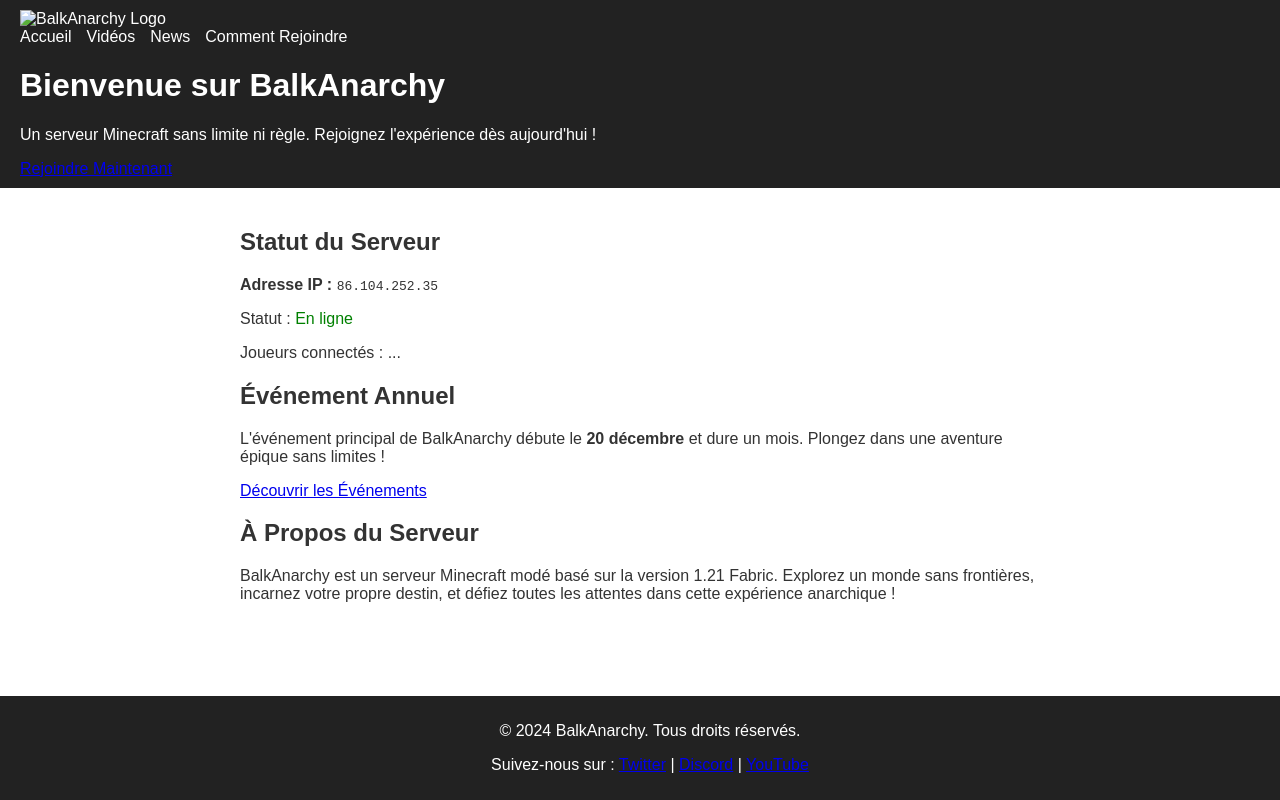
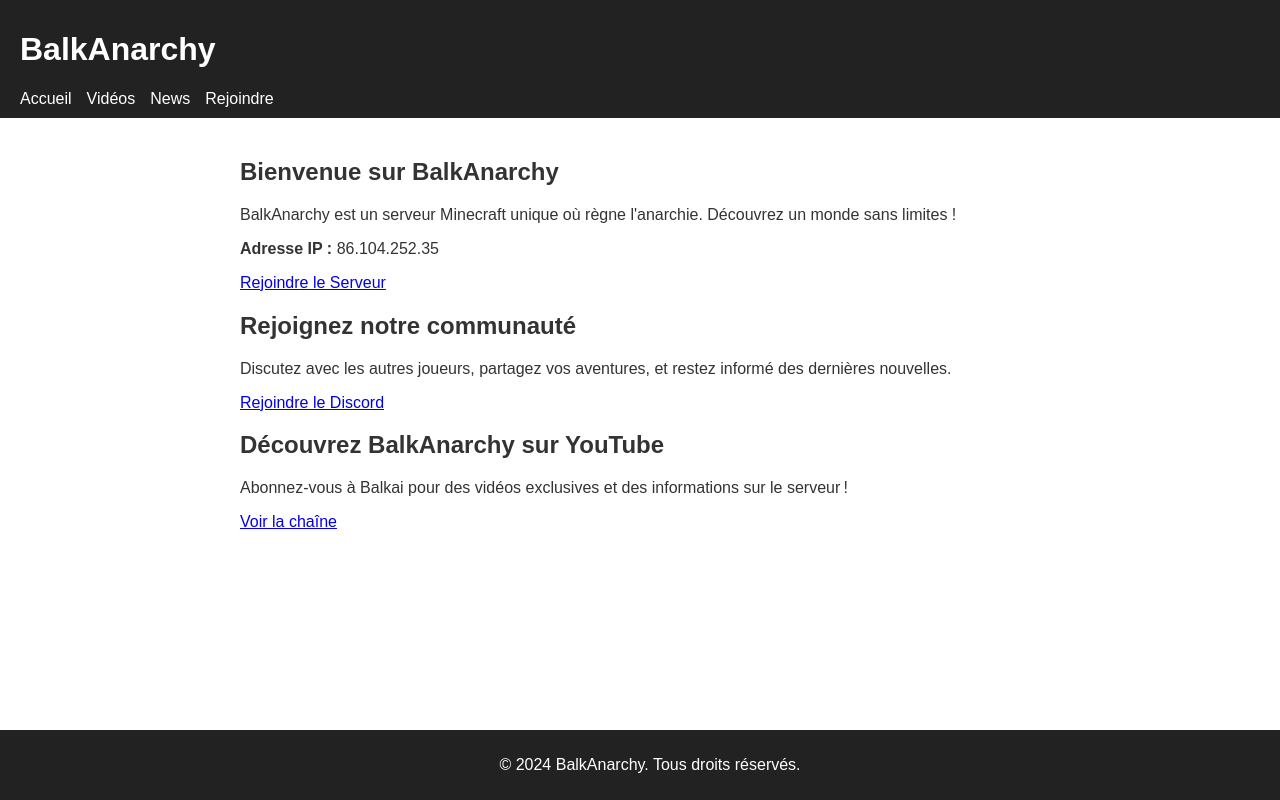
Before and after one commit to ROCKNITE-STUDIO/balk-anarchy, a plain HTML site: page index.html in a window 1280 px wide. Drawn offline with Linux system fonts and the light colour scheme.

Commit message:
Update index.html

```diff
--- a/index.html
+++ b/index.html
@@ -8,67 +8,43 @@
     <script src="js/main.js" defer></script>
 </head>
 <body>
-    <!-- En-tête avec navigation -->
-    <header class="hero">
-        <div class="overlay">
+    <header>
         <div class="container">
-                <img src="img/logo.png" alt="BalkAnarchy Logo" class="logo" onclick="window.location.href='index.html'">
+            <h1>BalkAnarchy</h1>
             <nav>
-                    <ul class="nav-links">
+                <ul>
                     <li><a href="index.html" class="active">Accueil</a></li>
                     <li><a href="videos.html">Vidéos</a></li>
                     <li><a href="news.html">News</a></li>
-                        <li><a href="how-to-join.html">Comment Rejoindre</a></li>
+                    <li><a href="how-to-join.html">Rejoindre</a></li>
                 </ul>
             </nav>
         </div>
-            <div class="hero-content">
-                <h1>Bienvenue sur BalkAnarchy</h1>
-                <p>Un serveur Minecraft sans limite ni règle. Rejoignez l'expérience dès aujourd'hui !</p>
-                <a href="how-to-join.html" class="btn">Rejoindre Maintenant</a>
-            </div>
-        </div>
     </header>
 
-    <!-- Section d'informations sur le serveur -->
     <main>
-        <section id="server-status">
-            <div class="container">
-                <h2>Statut du Serveur</h2>
-                <p><strong>Adresse IP :</strong> <code>86.104.252.35</code></p>
-                <p id="status">Statut : <span>Chargement...</span></p>
-                <p id="player-count">Joueurs connectés : <span>?</span></p>
-            </div>
+        <section id="intro">
+            <h2>Bienvenue sur BalkAnarchy</h2>
+            <p>BalkAnarchy est un serveur Minecraft unique où règne l'anarchie. Découvrez un monde sans limites !</p>
+            <p><strong>Adresse IP :</strong> 86.104.252.35</p>
+            <a href="how-to-join.html" class="btn">Rejoindre le Serveur</a>
         </section>
 
-        <!-- Section sur l'événement principal -->
-        <section id="event-info" class="highlight">
-            <div class="container">
-                <h2>Événement Annuel</h2>
-                <p>L'événement principal de BalkAnarchy débute le <strong>20 décembre</strong> et dure un mois. Plongez dans une aventure épique sans limites !</p>
-                <a href="news.html" class="btn-secondary">Découvrir les Événements</a>
-            </div>
+        <section id="discord">
+            <h2>Rejoignez notre communauté</h2>
+            <p>Discutez avec les autres joueurs, partagez vos aventures, et restez informé des dernières nouvelles.</p>
+            <a href="https://discord.gg/votre-invitation" target="_blank" class="btn">Rejoindre le Discord</a>
         </section>
 
-        <!-- Section sur le serveur -->
-        <section id="extras">
-            <div class="container">
-                <h2>À Propos du Serveur</h2>
-                <p>BalkAnarchy est un serveur Minecraft modé basé sur la version 1.21 Fabric. Explorez un monde sans frontières, incarnez votre propre destin, et défiez toutes les attentes dans cette expérience anarchique !</p>
-            </div>
+        <section id="ytb">
+            <h2>Découvrez BalkAnarchy sur YouTube</h2>
+            <p>Abonnez-vous à Balkai pour des vidéos exclusives et des informations sur le serveur !</p>
+            <a href="https://www.youtube.com/channel/UCID-Balkai" target="_blank" class="btn">Voir la chaîne</a>
         </section>
     </main>
 
-    <!-- Pied de page -->
     <footer>
-        <div class="container">
         <p>&copy; 2024 BalkAnarchy. Tous droits réservés.</p>
-            <p>Suivez-nous sur :
-                <a href="#" class="social-link">Twitter</a> |
-                <a href="#" class="social-link">Discord</a> |
-                <a href="#" class="social-link">YouTube</a>
-            </p>
-        </div>
     </footer>
 </body>
 </html>
```
Lines whose indentation alone changed are shown as unchanged.
